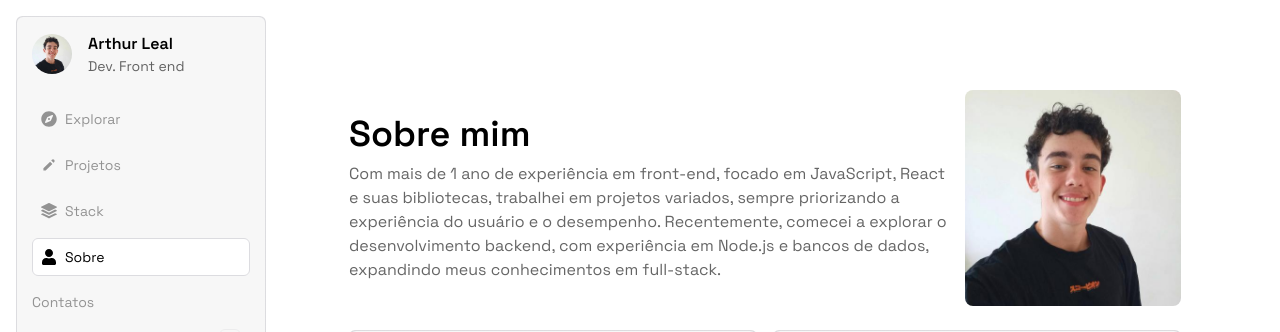
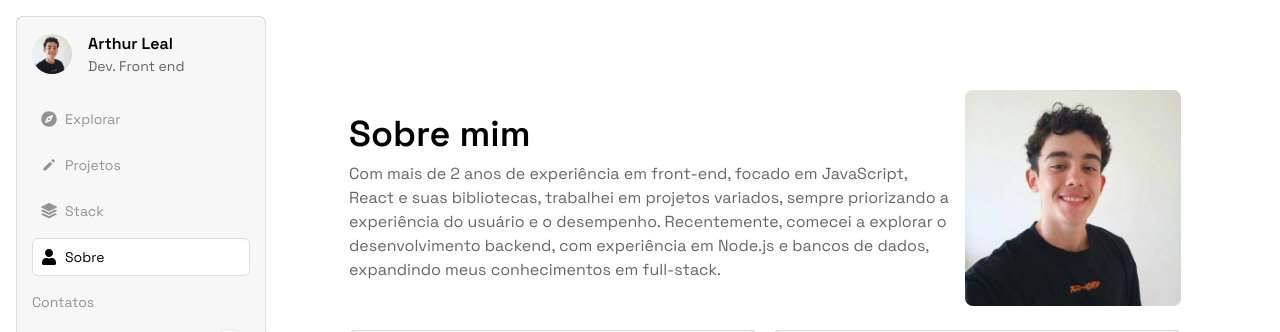
Before and after one commit to ArthurDevLeal/portfolio, a Next.js app: page /about in a window 1280 px wide. Shown: the top 332 px of the page. Built offline with nearby package versions, Linux system fonts and the light colour scheme; a web font is replaced by a local one.

Commit message:
fix: update experience description in About section to reflect 2 years in front-end development

```diff
--- a/src/app/about/page.tsx
+++ b/src/app/about/page.tsx
@@ -10,7 +10,7 @@ export default function About() {
           <div className="max-w-[600px]">
             <Title
               title="Sobre mim"
-              description="Com mais de 1 ano de experiência em front-end, focado em JavaScript, React e suas bibliotecas, trabalhei em projetos variados, sempre priorizando a experiência do usuário e o desempenho. Recentemente, comecei a explorar o desenvolvimento backend, com experiência em Node.js e bancos de dados, expandindo meus conhecimentos em full-stack."
+              description="Com mais de 2 anos de experiência em front-end, focado em JavaScript, React e suas bibliotecas, trabalhei em projetos variados, sempre priorizando a experiência do usuário e o desempenho. Recentemente, comecei a explorar o desenvolvimento backend, com experiência em Node.js e bancos de dados, expandindo meus conhecimentos em full-stack."
             />
           </div>
           <FadeInContainer delay={0.3}>
```
